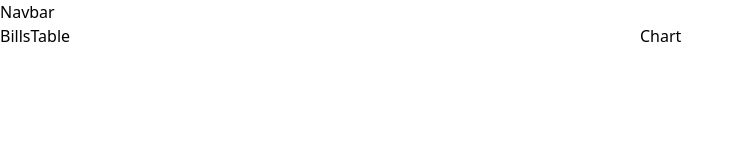
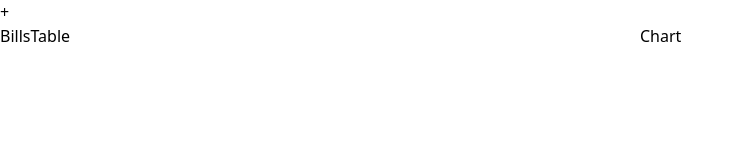
Before and after one commit to Walter-Satriano/Vuejs-Bill-Tracker-App, a Vue app: page / in a window 1280 px wide. Both pictures are taken after typing "Sample" into the empty fields and a click on the button "Add". Shown: the top 160 px of the page, without its empty margins (0-743 px from the left). Built offline with nearby package versions, Linux system fonts and the light colour scheme.

Commit message:
showed in navbar component all the categories that the user add

```diff
--- a/src/components/NavBar.vue
+++ b/src/components/NavBar.vue
@@ -1,3 +1,17 @@
 <template>
-  <p>Navbar</p>
+  <ul>
+    <li v-for="category in categories" :key="category">{{ category }}</li>
+    <li @click="triggerShowAddCategory">+</li>
+  </ul>
 </template>
+
+<script>
+export default {
+  methods: {
+    triggerShowAddCategory() {
+      this.$emit('triggerShowAddCategory')
+    }
+  },
+  props: ['categories'],
+}
+</script>
```
